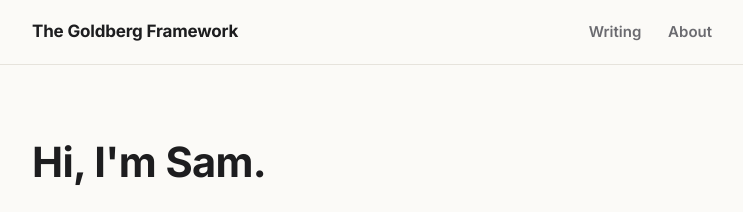
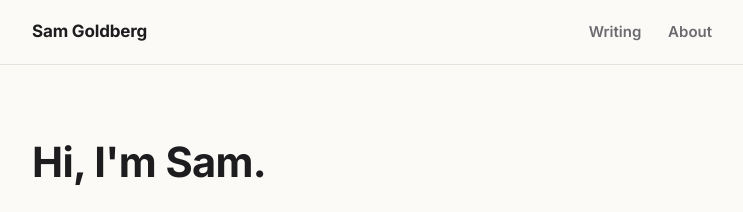
Before and after one commit to samgberg/testing, a Jekyll site: the page built from index.html, in a window 1280 px wide. Shown: the top 212 px of the page, without its empty margins (268-1011 px from the left). Built offline with Jekyll 4.4.1, drawn with Linux system fonts in a browser that asks for light colours.

Commit message:
Rename site to Sam Goldberg
Co-Authored-By: Claude Opus 5.5 (1M context) <noreply@anthropic.com>
Claude-Session: https://claude.ai/code/session_01LiuXG4AVVgPGPpyaqKdWHa

```diff
--- a/_config.yml
+++ b/_config.yml
@@ -1,5 +1,5 @@
 # Site settings. Change these to update the whole site.
-title: The Goldberg Framework
+title: Sam Goldberg
 author: Sam Goldberg
 description: Notes on biotech, food tech, and the business of new ideas, by Sam Goldberg.
 email: goldbergjsam@gmail.com
```
Also changed, not shown: README.md.
